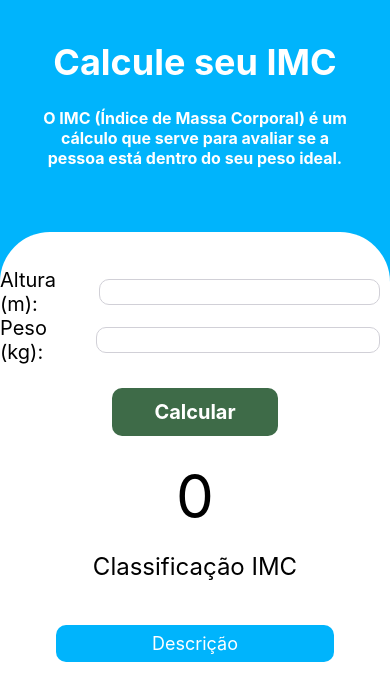
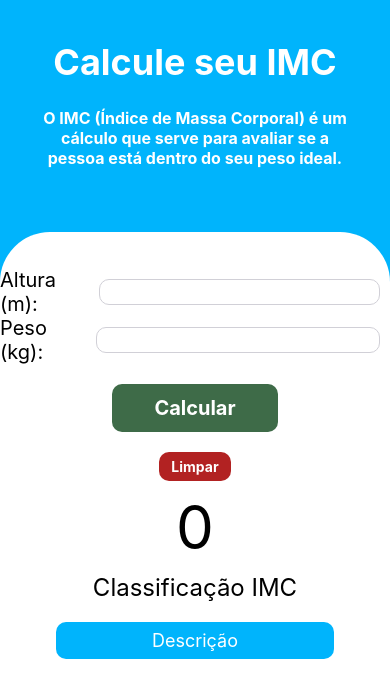
Before and after one commit to matheus-curvelo/IMC, a React Native app: screen / in a window 390 px wide. Shown: the top 700 px of the page. Built offline with nearby package versions, Linux system fonts and the light colour scheme.

Commit message:
Adicionando botão limpar

```diff
--- a/App.js
+++ b/App.js
@@ -18,7 +18,7 @@ class App extends Component {
 
       setAltura: '',
       setPeso: '',
-      imc: '0',
+      imc: 0,
       nivel: 'Classificação IMC',
       key: 0,
       modalVisible: false,
@@ -27,8 +27,15 @@ class App extends Component {
     }
 
     this.calcular = this.calcular.bind(this)
+    this.limpar = this.limpar.bind(this)
     this.abrirDescricao = this.abrirDescricao.bind(this)
     this.fecharDescricao = this.fecharDescricao.bind(this)
+  }
+
+  limpar() {
+    this.setState({ setAltura: '', setPeso: '', imc: 0, nivel: 'Classificação IMC', key: 0, classificacao: '' })
+    this.textInputAltura.clear()
+    this.textInputPeso.clear()
   }
 
   calcular() {
@@ -116,17 +123,23 @@ class App extends Component {
             <Text style={styles.text}>
               Altura (m):
             </Text>
-            <TextInput style={styles.inputText} maxLength={4} keyboardType={'numeric'} onChangeText={(text) => this.setState({ setAltura: text })} />
+            <TextInput ref={input => { this.textInputAltura = input }} style={styles.inputText} maxLength={4} keyboardType={'numeric'} onChangeText={(text) => this.setState({ setAltura: text })} />
           </View>
           <View style={styles.inputArea}>
             <Text style={styles.text}>
               Peso (kg):
             </Text>
-            <TextInput style={styles.inputText} maxLength={5} keyboardType={'numeric'} onChangeText={(text) => this.setState({ setPeso: text })} />
+            <TextInput ref={input => { this.textInputPeso = input }} style={styles.inputText} maxLength={5} keyboardType={'numeric'} onChangeText={(text) => this.setState({ setPeso: text })} />
           </View>
           <TouchableOpacity style={styles.buttonArea} onPress={this.calcular}>
             <Text style={styles.buttonCalcText}>
               Calcular
+            </Text>
+          </TouchableOpacity>
+
+          <TouchableOpacity style={styles.buttonLimparArea} onPress={this.limpar}>
+            <Text style={styles.buttonLimparText}>
+              Limpar
             </Text>
           </TouchableOpacity>
           <View style={styles.resultArea}>
@@ -274,7 +287,11 @@ const styles = StyleSheet.create({
 
   buttonArea: {
     alignItems: 'center',
-    marginVertical: 24,
+    marginVertical: 20,
+  },
+
+  buttonLimparArea: {
+    alignItems: 'center',
   },
 
   buttonCalcText: {
@@ -284,6 +301,16 @@ const styles = StyleSheet.create({
     paddingHorizontal: 42,
     borderRadius: 10,
     fontSize: 20,
+    fontWeight: 'bold'
+  },
+
+  buttonLimparText: {
+    backgroundColor: '#B22222',
+    color: '#FFFFFF',
+    paddingVertical: 6,
+    paddingHorizontal: 12,
+    borderRadius: 10,
+    fontSize: 14,
     fontWeight: 'bold'
   },
 
@@ -304,12 +331,12 @@ const styles = StyleSheet.create({
   },
 
   resultText: {
-    fontSize: 60
+    fontSize: 60,
+    padding: 10
   },
 
   resultClassification: {
     fontSize: 24,
-    marginVertical: 20
   },
 
   // Modal
```
